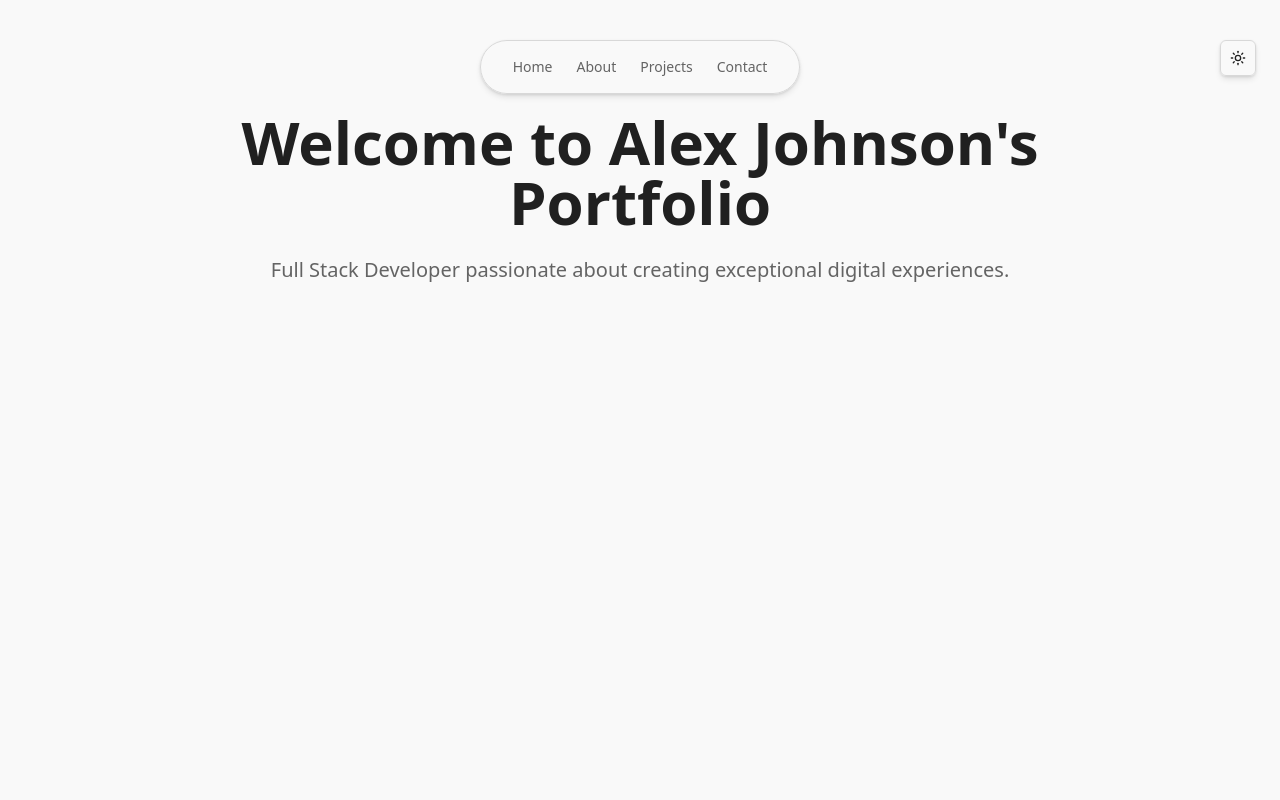
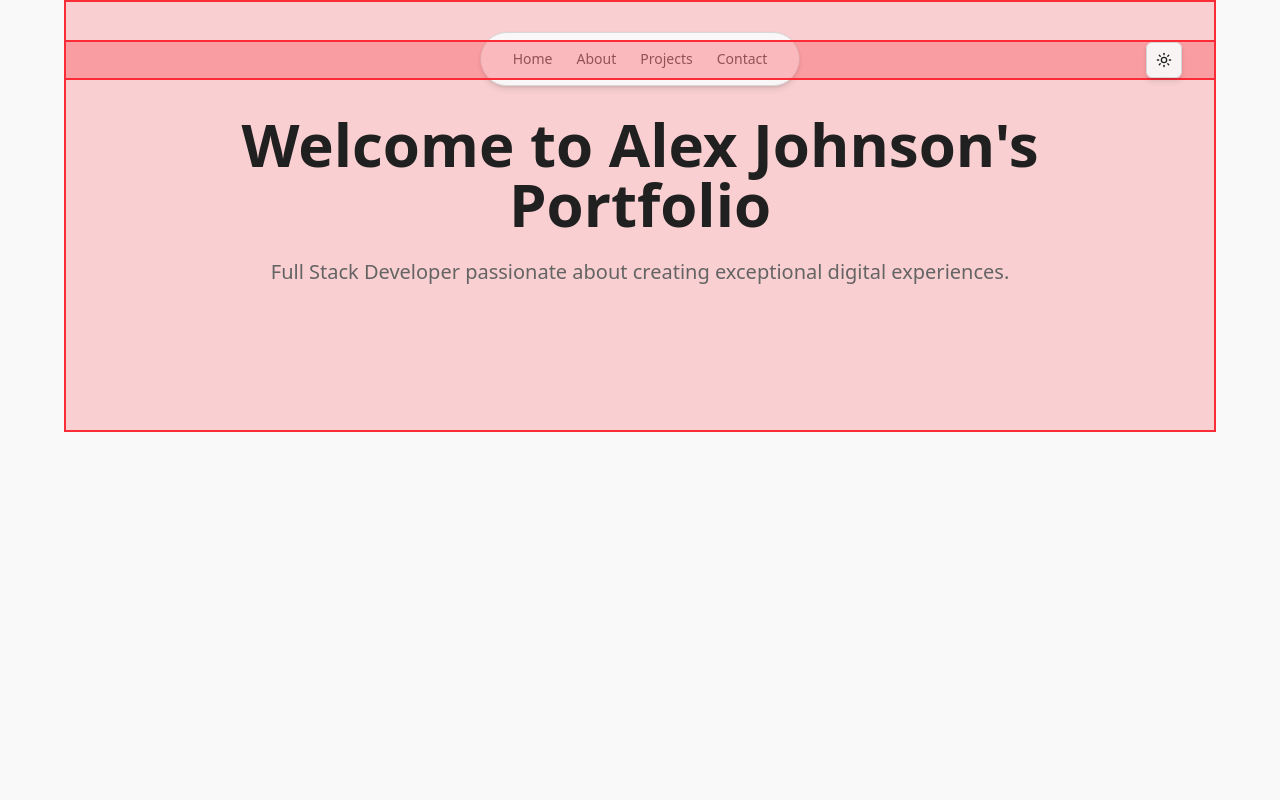
Before and after one commit to AryanDeore/portfolio, a Next.js app: page / in a window 1280 px wide. Shown: the top 800 px of the page. Built offline with nearby package versions, Linux system fonts and the light colour scheme.

Commit message:
somthing

```diff
--- a/src/app/page.tsx
+++ b/src/app/page.tsx
@@ -1,6 +1,8 @@
+import { MaxWidthWrapper } from "@/components/layout/max-width-wrapper";
+
 export default function Home() {
   return (
-    <div className="container mx-auto px-4 pt-28 pb-20">
+    <MaxWidthWrapper maxWidth="6xl" className="pt-28 pb-20">
       <div className="max-w-4xl mx-auto text-center">
         <h1 className="text-4xl md:text-6xl font-bold mb-6">
           Welcome to Alex Johnson&apos;s Portfolio
@@ -13,6 +15,6 @@ export default function Home() {
 
         </div>
       </div>
-    </div>
+    </MaxWidthWrapper>
   );
 }
--- a/src/components/layout/footer.tsx
+++ b/src/components/layout/footer.tsx
@@ -1,6 +1,7 @@
 "use client";
 
 import { Mail, Github, Linkedin, Twitter, ExternalLink } from "lucide-react";
+import { MaxWidthWrapper } from "@/components/layout/max-width-wrapper";
 
 export function Footer() {
   const currentYear = new Date().getFullYear();
@@ -41,7 +42,7 @@ export function Footer() {
 
   return (
     <footer className="bg-card border-t">
-      <div className="max-w-6xl mx-auto px-4 py-12">
+      <MaxWidthWrapper maxWidth="6xl" className="py-12">
         <div className="grid grid-cols-1 md:grid-cols-3 gap-8">
           {/* Brand Section */}
           <div className="space-y-4">
@@ -111,7 +112,7 @@ export function Footer() {
             </a>
           </div>
         </div>
-      </div>
+      </MaxWidthWrapper>
     </footer>
   );
 }
--- /dev/null
+++ b/src/components/layout/max-width-wrapper.tsx
@@ -0,0 +1,36 @@
+import { cn } from "@/lib/utils";
+
+interface MaxWidthWrapperProps {
+  children: React.ReactNode;
+  className?: string;
+  maxWidth?: "sm" | "md" | "lg" | "xl" | "2xl" | "4xl" | "6xl" | "7xl";
+}
+
+export function MaxWidthWrapper({
+  children,
+  className,
+  maxWidth = "6xl"
+}: MaxWidthWrapperProps) {
+  const maxWidthClasses = {
+    sm: "max-w-sm",      // 384px
+    md: "max-w-md",      // 448px
+    lg: "max-w-lg",      // 512px
+    xl: "max-w-xl",      // 576px
+    "2xl": "max-w-2xl",  // 672px
+    "4xl": "max-w-4xl",  // 896px
+    "6xl": "max-w-6xl",  // 1152px
+    "7xl": "max-w-7xl",  // 1280px
+  };
+
+  return (
+    <div className={cn(
+      "mx-auto w-full px-4 sm:px-6 lg:px-8",
+      maxWidthClasses[maxWidth],
+      // Temporary red background for testing max-width visibility
+      "bg-red-500/20 border-2 border-red-500",
+      className
+    )}>
+      {children}
+    </div>
+  );
+}
--- a/src/components/ui/sticky-navbar.tsx
+++ b/src/components/ui/sticky-navbar.tsx
@@ -49,7 +49,9 @@ export const StickyNav = ({
             duration: 0.2,
           }}
           className={cn(
-            "flex max-w-fit fixed top-10 inset-x-0 mx-auto bg-background/95 backdrop-blur-sm border border-border rounded-full shadow-lg z-[5000] px-8 py-4 items-center justify-center space-x-6",
+            "flex fixed top-8 inset-x-0 mx-auto bg-background/95 backdrop-blur-sm border border-border rounded-full shadow-lg z-[5000] px-8 py-4 items-center justify-center space-x-6",
+            // Ensure navbar doesn't stretch too wide on ultra-wide screens - use max-w-fit for content-based width with a reasonable maximum
+            "max-w-fit",
             className
           )}
         >
@@ -68,7 +70,7 @@ export const StickyNav = ({
         </motion.div>
       </AnimatePresence>
 
-      {/* Theme Toggle - Fixed to the right */}
+      {/* Theme Toggle - Inside max-width container, aligned right */}
       <AnimatePresence mode="wait">
         <motion.div
           initial={{
@@ -82,14 +84,18 @@ export const StickyNav = ({
           transition={{
             duration: 0.2,
           }}
-          className="fixed top-10 right-6 z-[5000]"
+          className="fixed top-10 left-0 right-0 z-[5000] pointer-events-none"
         >
+          <div className="max-w-6xl mx-auto px-4 sm:px-6 lg:px-8 flex justify-end bg-red-500/30 border-2 border-red-500">
+            <div className="pointer-events-auto">
               <ThemeToggleButton
                 theme={theme}
                 onClick={toggleTheme}
                 variant="none"
                 className="bg-background/95 backdrop-blur-sm border border-border shadow-lg"
               />
+            </div>
+          </div>
         </motion.div>
       </AnimatePresence>
     </>
```
Lines whose indentation alone changed are shown as unchanged.
